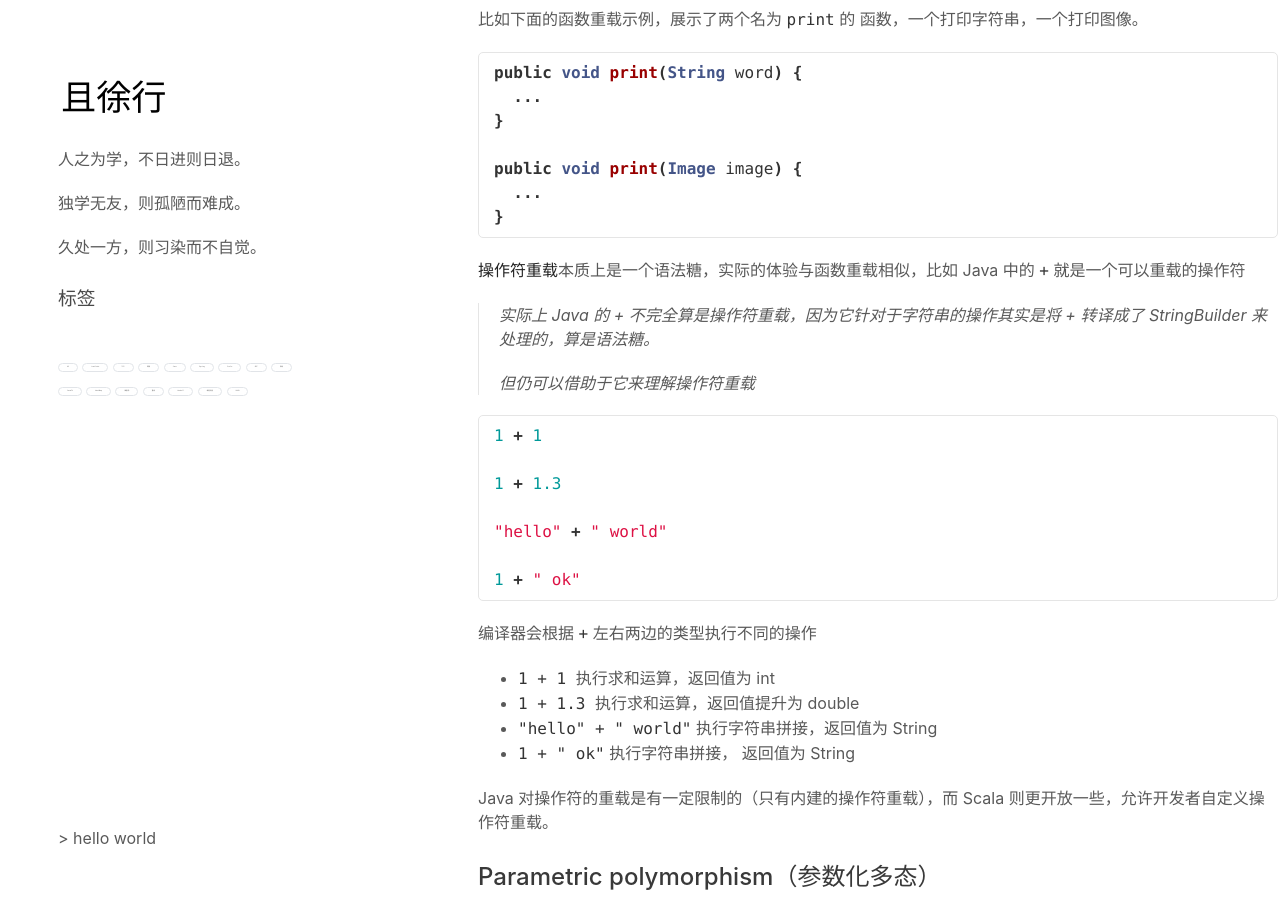
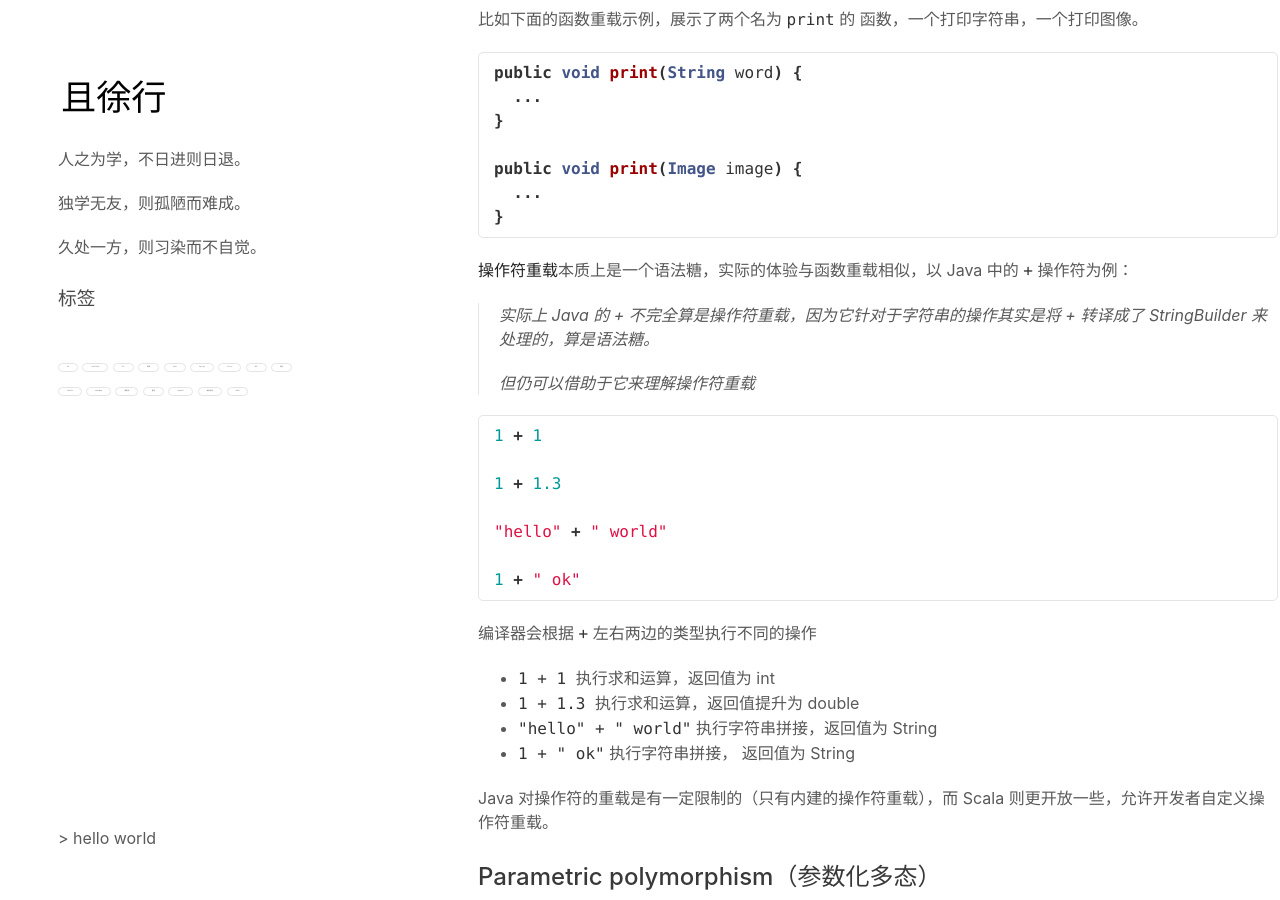
Before and after one commit to vran-dev/vran-dev.github.io, a Jekyll site: the page built from _articles/polymorphism/polymorphism.md, in a window 1280 px wide and 900 px high, scrolled down 855 px. Built offline with Jekyll 4.4.1, drawn with Linux system fonts in a browser that asks for light colours; comment, search, counter and statistics services are not loaded.

Commit message:
feat(polymorphism): update content

```diff
--- a/_articles/polymorphism/polymorphism.md
+++ b/_articles/polymorphism/polymorphism.md
@@ -50,7 +50,7 @@ public void print(Image image) {
 
 
 
-**操作符重载**本质上是一个语法糖，实际的体验与函数重载相似，比如 Java 中的 `+` 就是一个可以重载的操作符
+**操作符重载**本质上是一个语法糖，实际的体验与函数重载相似，以 Java 中的 `+` 操作符为例：
 
 > 实际上 Java 的 + 不完全算是操作符重载，因为它针对于字符串的操作其实是将 + 转译成了 StringBuilder 来处理的，算是语法糖。
 >
```
